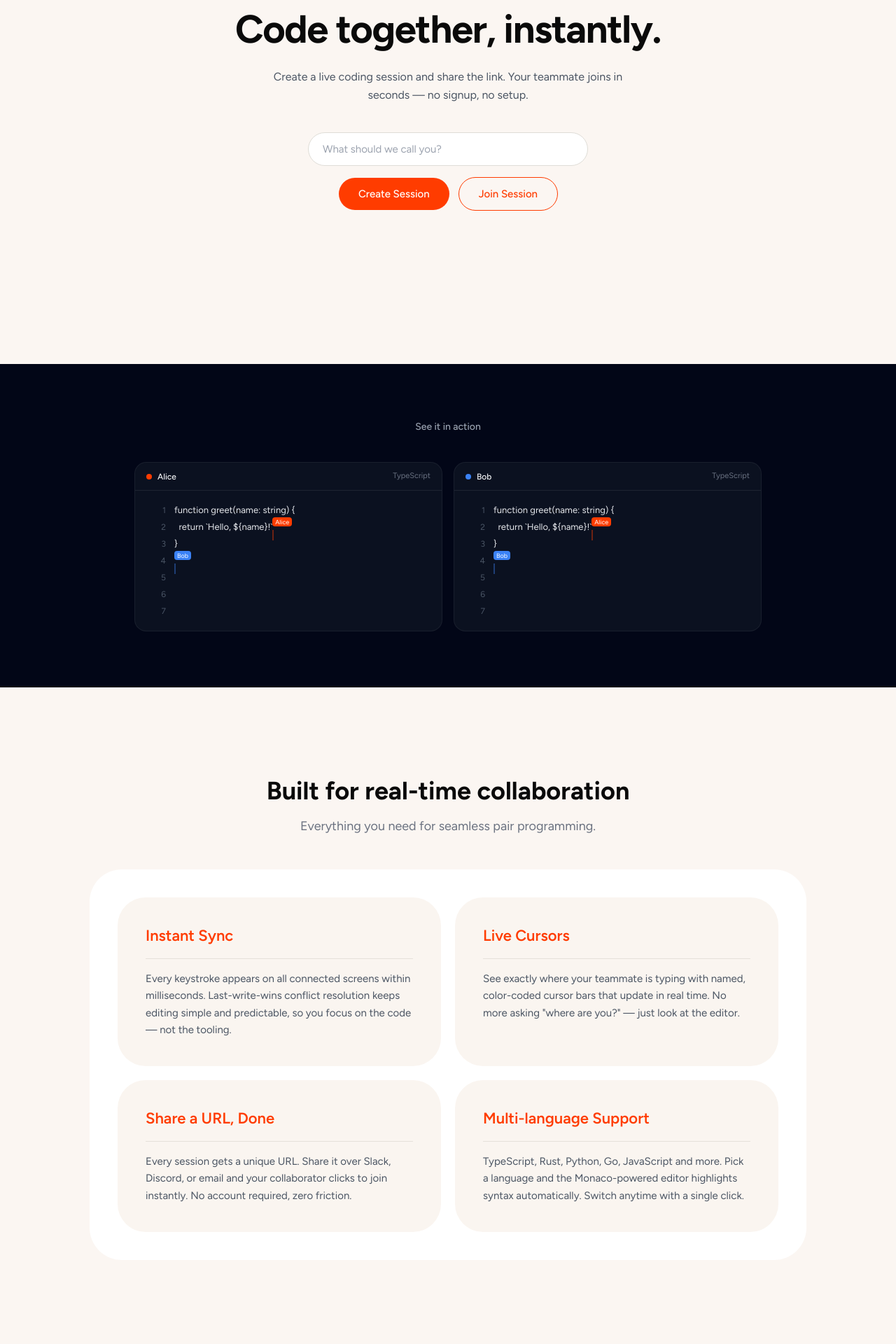
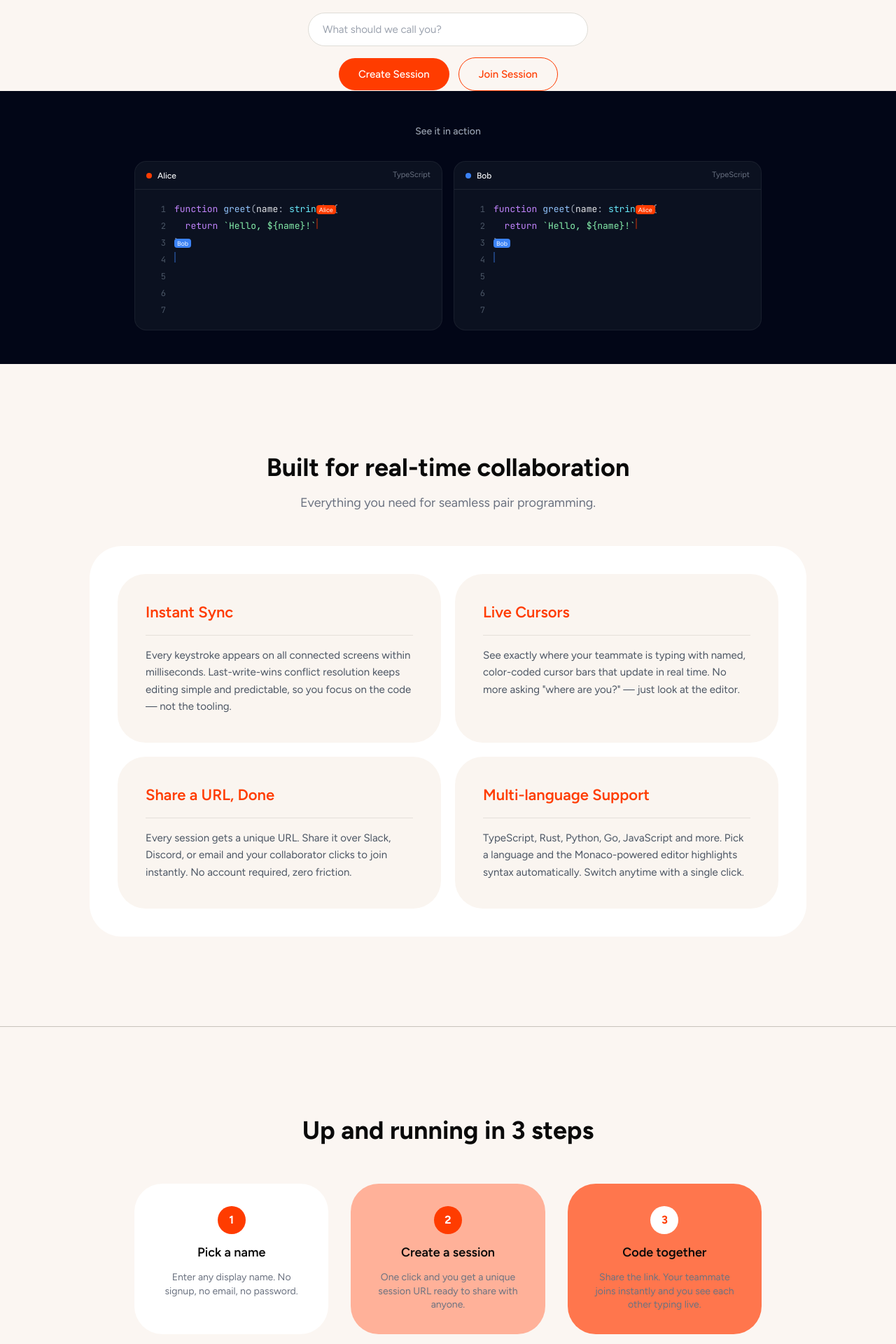
Before and after one commit to steph-crown/codesesh-frontend, a Next.js app: page / in a window 1280 px wide. Shown: the part 280-2200 px from the top of the page at 70% size. Built offline with nearby package versions, Linux system fonts and the light colour scheme.

Commit message:
Update landing page design

```diff
--- a/app/globals.css
+++ b/app/globals.css
@@ -8,7 +8,7 @@
   --color-background: var(--background);
   --color-foreground: var(--foreground);
   --font-sans: var(--font-sans);
-  --font-mono: var(--font-geist-mono);
+  --font-mono: var(--font-jetbrains);
   --color-sidebar-ring: var(--sidebar-ring);
   --color-sidebar-border: var(--sidebar-border);
   --color-sidebar-accent-foreground: var(--sidebar-accent-foreground);
--- a/app/page.tsx
+++ b/app/page.tsx
@@ -9,8 +9,10 @@ export default function Home() {
   return (
     <main className="overflow-x-hidden">
       <Navbar />
-      <HeroSection />
-      <LiveDemo />
+      <div className="min-h-svh flex flex-col">
+        <HeroSection />
+        <LiveDemo />
+      </div>
       <FeaturesSection />
       <div className="border-t border-[#C7C3BB] max-w-7xl mx-auto"></div>
       <HowItWorks />
--- a/features/landing/hero-section.tsx
+++ b/features/landing/hero-section.tsx
@@ -37,7 +37,10 @@ export function HeroSection() {
 
   return (
     <>
-      <section className="relative flex flex-col items-center justify-center min-h-svh bg-[#FBF6F2] px-6 pt-[72px] text-center">
+      <section className="relative flex-1 flex flex-col items-center justify-center bg-[#FBF6F2] px-6 pt-[72px] text-center">
+        <span className="inline-flex items-center rounded-full bg-primary/10 px-3 py-1 text-xs font-medium text-primary mb-6">
+          Real-time pair programming
+        </span>
         <h1 className="text-4xl sm:text-5xl md:text-[56px] font-bold leading-[1.1] tracking-tight text-[#0A0A0A] max-w-[800px]">
           Code together, instantly.
         </h1>
--- a/features/landing/how-it-works.tsx
+++ b/features/landing/how-it-works.tsx
@@ -3,18 +3,33 @@ const STEPS = [
     num: "1",
     title: "Pick a name",
     description: "Enter any display name. No signup, no email, no password.",
+    cardBg: "bg-white",
+    circleBg: "bg-primary",
+    circleText: "text-white",
+    titleColor: "text-[#0A0A0A]",
+    descColor: "text-[#6B7280]",
   },
   {
     num: "2",
     title: "Create a session",
     description:
       "One click and you get a unique session URL ready to share with anyone.",
+    cardBg: "bg-[#FFB199]",
+    circleBg: "bg-primary",
+    circleText: "text-white",
+    titleColor: "text-[#0A0A0A]",
+    descColor: "text-[#6B7280]",
   },
   {
     num: "3",
     title: "Code together",
     description:
       "Share the link. Your teammate joins instantly and you see each other typing live.",
+    cardBg: "bg-[#FF764D]",
+    circleBg: "bg-white",
+    circleText: "text-primary",
+    titleColor: "text-[#0A0A0A]",
+    descColor: "text-[#6B7280]",
   },
 ];
 
@@ -30,17 +45,21 @@ export function HowItWorks() {
           {STEPS.map((step) => (
             <div
               key={step.num}
-              className="flex flex-col items-center text-center gap-3 bg-white rounded-[40px] p-8"
+              className={`flex flex-col items-center text-center gap-3 ${step.cardBg} rounded-[40px] p-8`}
             >
-              <div className="w-10 h-10 rounded-full bg-primary flex items-center justify-center">
-                <span className="text-white text-base font-bold">
+              <div
+                className={`w-10 h-10 rounded-full ${step.circleBg} flex items-center justify-center`}
+              >
+                <span className={`text-base font-bold ${step.circleText}`}>
                   {step.num}
                 </span>
               </div>
-              <h3 className="text-lg font-semibold text-[#0A0A0A]">
+              <h3 className={`text-lg font-semibold ${step.titleColor}`}>
                 {step.title}
               </h3>
-              <p className="text-[#6B7280] text-sm leading-[1.4] max-w-[280px]">
+              <p
+                className={`text-sm leading-[1.4] max-w-[280px] ${step.descColor}`}
+              >
                 {step.description}
               </p>
             </div>
--- a/features/landing/live-demo.tsx
+++ b/features/landing/live-demo.tsx
@@ -29,6 +29,130 @@ const END_PAUSE = 3000
 const DISPLAY_LINES = 7
 
 type CursorPos = { line: number; col: number }
+
+const KEYWORDS = new Set([
+  "function",
+  "return",
+  "const",
+  "let",
+  "var",
+  "new",
+  "if",
+  "else",
+  "for",
+  "while",
+  "import",
+  "export",
+  "class",
+  "typeof",
+  "async",
+  "await",
+])
+const TYPES = new Set([
+  "string",
+  "number",
+  "boolean",
+  "void",
+  "null",
+  "undefined",
+  "any",
+  "never",
+])
+const BUILTINS = new Set(["console", "Math", "Array", "Object", "Promise"])
+
+function highlightLine(text: string): React.ReactNode[] {
+  if (!text) return []
+  const result: React.ReactNode[] = []
+  let pos = 0
+
+  while (pos < text.length) {
+    if (/\s/.test(text[pos])) {
+      let end = pos
+      while (end < text.length && /\s/.test(text[end])) end++
+      result.push(<span key={pos}>{text.slice(pos, end)}</span>)
+      pos = end
+      continue
+    }
+
+    if (text[pos] === "`" || text[pos] === '"' || text[pos] === "'") {
+      const quote = text[pos]
+      let end = pos + 1
+      while (end < text.length && text[end] !== quote) {
+        if (text[end] === "\\") end++
+        end++
+      }
+      if (end < text.length) end++
+      result.push(
+        <span key={pos} className="text-[#86EFAC]">
+          {text.slice(pos, end)}
+        </span>
+      )
+      pos = end
+      continue
+    }
+
+    if (/[a-zA-Z_$]/.test(text[pos])) {
+      let end = pos
+      while (end < text.length && /[a-zA-Z0-9_$]/.test(text[end])) end++
+      const word = text.slice(pos, end)
+
+      if (KEYWORDS.has(word)) {
+        result.push(
+          <span key={pos} className="text-[#C084FC]">
+            {word}
+          </span>
+        )
+      } else if (TYPES.has(word)) {
+        result.push(
+          <span key={pos} className="text-[#67E8F9]">
+            {word}
+          </span>
+        )
+      } else if (BUILTINS.has(word)) {
+        result.push(
+          <span key={pos} className="text-[#FCD34D]">
+            {word}
+          </span>
+        )
+      } else if (end < text.length && text[end] === "(") {
+        result.push(
+          <span key={pos} className="text-[#93C5FD]">
+            {word}
+          </span>
+        )
+      } else {
+        result.push(
+          <span key={pos} className="text-gray-200">
+            {word}
+          </span>
+        )
+      }
+      pos = end
+      continue
+    }
+
+    if (/\d/.test(text[pos])) {
+      let end = pos
+      while (end < text.length && /[\d.]/.test(text[end])) end++
+      result.push(
+        <span key={pos} className="text-[#FCD34D]">
+          {text.slice(pos, end)}
+        </span>
+      )
+      pos = end
+      continue
+    }
+
+    result.push(
+      <span key={pos} className="text-gray-400">
+        {text[pos]}
+      </span>
+    )
+    pos++
+  }
+
+  return result
+}
 
 export function LiveDemo() {
   const sectionRef = useRef<HTMLElement>(null)
@@ -108,9 +232,9 @@ export function LiveDemo() {
   }
 
   return (
-    <section ref={sectionRef} className="bg-[#020617] py-20 px-6 md:px-12">
+    <section ref={sectionRef} className="bg-[#020617] py-12 px-6 md:px-12">
       <motion.p
-        className="text-center text-sm font-medium text-gray-400 mb-10"
+        className="text-center text-sm font-medium text-gray-400 mb-8"
         initial={{ opacity: 0, y: 12 }}
         whileInView={{ opacity: 1, y: 0 }}
         viewport={{ once: true }}
@@ -171,7 +295,7 @@ function EditorShell({
       <div className="flex items-center justify-between px-4 h-10 border-b border-white/[0.08]">
         <div className="flex items-center gap-2">
           <div
-            className="w-2 h-2 rounded-full"
+            className="w-2 h-2 rounded-sm"
             style={{ backgroundColor: userColor }}
           />
           <span className="text-xs font-medium text-gray-100">{userName}</span>
@@ -180,118 +304,61 @@ function EditorShell({
       </div>
 
       <div className="p-4 font-mono text-[13px] leading-6 min-h-[196px]">
-        {lines.map((line, i) => (
+        {lines.map((line, i) => {
+          const cursorsOnLine: {
+            col: number
+            color: string
+            label: string
+            active: boolean
+          }[] = []
+
+          if (aliceCursor.line === i) {
+            cursorsOnLine.push({
+              col: aliceCursor.col,
+              color: "#ff3c00",
+              label: "Alice",
+              active: activeUser === "alice" && i === completedCount,
+            })
+          }
+          if (bobCursor.line === i) {
+            cursorsOnLine.push({
+              col: bobCursor.col,
+              color: "#3B82F6",
+              label: "Bob",
+              active: activeUser === "bob" && i === completedCount,
+            })
+          }
+
+          return (
             <div key={i} className="flex">
               <span className="w-7 text-right text-gray-600 mr-3 select-none text-xs leading-6">
                 {i + 1}
               </span>
-            <span className="text-gray-200 whitespace-pre">
-              <LineWithCursors
-                text={line}
-                lineIndex={i}
-                aliceCursor={aliceCursor}
-                bobCursor={bobCursor}
-                activeUser={activeUser}
-                isTypingLine={i === completedCount}
+              <div className="relative whitespace-pre">
+                {line ? highlightLine(line) : "\u00A0"}
+                {cursorsOnLine.map((c) => (
+                  <span
+                    key={c.label}
+                    className="absolute top-0"
+                    style={{ left: `${c.col}ch` }}
+                  >
+                    <span
+                      className={`inline-block w-[2px] h-[1.15em] ${c.active ? "animate-cursor-blink" : "opacity-40"}`}
+                      style={{ backgroundColor: c.color }}
                     />
+                    <span
+                      className="absolute -top-[18px] left-0 text-[9px] leading-none px-1 py-0.5 rounded font-sans whitespace-nowrap"
+                      style={{ backgroundColor: c.color, color: "white" }}
+                    >
+                      {c.label}
                     </span>
-          </div>
+                  </span>
                 ))}
               </div>
             </div>
           )
-}
-
-function LineWithCursors({
-  text,
-  lineIndex,
-  aliceCursor,
-  bobCursor,
-  activeUser,
-  isTypingLine,
-}: {
-  text: string
-  lineIndex: number
-  aliceCursor: CursorPos
-  bobCursor: CursorPos
-  activeUser: "alice" | "bob"
-  isTypingLine: boolean
-}) {
-  type CursorInfo = {
-    col: number
-    color: string
-    label: string
-    active: boolean
-  }
-
-  const cursors: CursorInfo[] = []
-
-  if (aliceCursor.line === lineIndex) {
-    cursors.push({
-      col: aliceCursor.col,
-      color: "#ff3c00",
-      label: "Alice",
-      active: activeUser === "alice" && isTypingLine,
-    })
-  }
-  if (bobCursor.line === lineIndex) {
-    cursors.push({
-      col: bobCursor.col,
-      color: "#3B82F6",
-      label: "Bob",
-      active: activeUser === "bob" && isTypingLine,
-    })
-  }
-
-  cursors.sort((a, b) => a.col - b.col)
-
-  if (cursors.length === 0) {
-    return <>{text || "\u00A0"}</>
-  }
-
-  const parts: React.ReactNode[] = []
-  let lastCol = 0
-
-  cursors.forEach((cursor, idx) => {
-    if (cursor.col > lastCol) {
-      parts.push(
-        <span key={`t-${idx}`}>{text.slice(lastCol, cursor.col)}</span>
+        })}
+      </div>
+    </div>
   )
 }
-    parts.push(<CursorBar key={`c-${idx}`} {...cursor} />)
-    lastCol = cursor.col
-  })
-
-  if (lastCol < text.length) {
-    parts.push(<span key="t-end">{text.slice(lastCol)}</span>)
-  } else if (parts.length === 0) {
-    parts.push(<span key="empty">{"\u00A0"}</span>)
-  }
-
-  return <>{parts}</>
-}
-
-function CursorBar({
-  color,
-  label,
-  active,
-}: {
-  color: string
-  label: string
-  active: boolean
-}) {
-  return (
-    <span className="relative inline-block w-0">
-      <span
-        className={`absolute top-0 left-0 inline-block w-[2px] h-[1.15em] ${active ? "animate-cursor-blink" : "opacity-40"}`}
-        style={{ backgroundColor: color }}
-      />
-      <span
-        className="absolute -top-[18px] left-0 text-[9px] leading-none px-1 py-0.5 rounded font-sans whitespace-nowrap"
-        style={{ backgroundColor: color, color: "white" }}
-      >
-        {label}
-      </span>
-    </span>
-  )
-}
--- a/features/landing/navbar.tsx
+++ b/features/landing/navbar.tsx
@@ -9,7 +9,7 @@ import { GithubIcon } from "@hugeicons/core-free-icons";
 
 export function Navbar() {
   return (
-    <nav className="absolute top-0 left-0 right-0 z-10 flex items-center justify-between h-[72px] px-6 md:px-12">
+    <nav className="fixed top-0 left-0 right-0 z-50 flex items-center justify-between h-[72px] px-6 md:px-12 bg-[#FBF6F2]/80 backdrop-blur-md">
       <Link href="/">
         <Image
           src="/logo-with-text.svg"
```
Also changed, not shown: app/layout.tsx (+9 -2 lines). Lines whose indentation alone changed are shown as unchanged.
